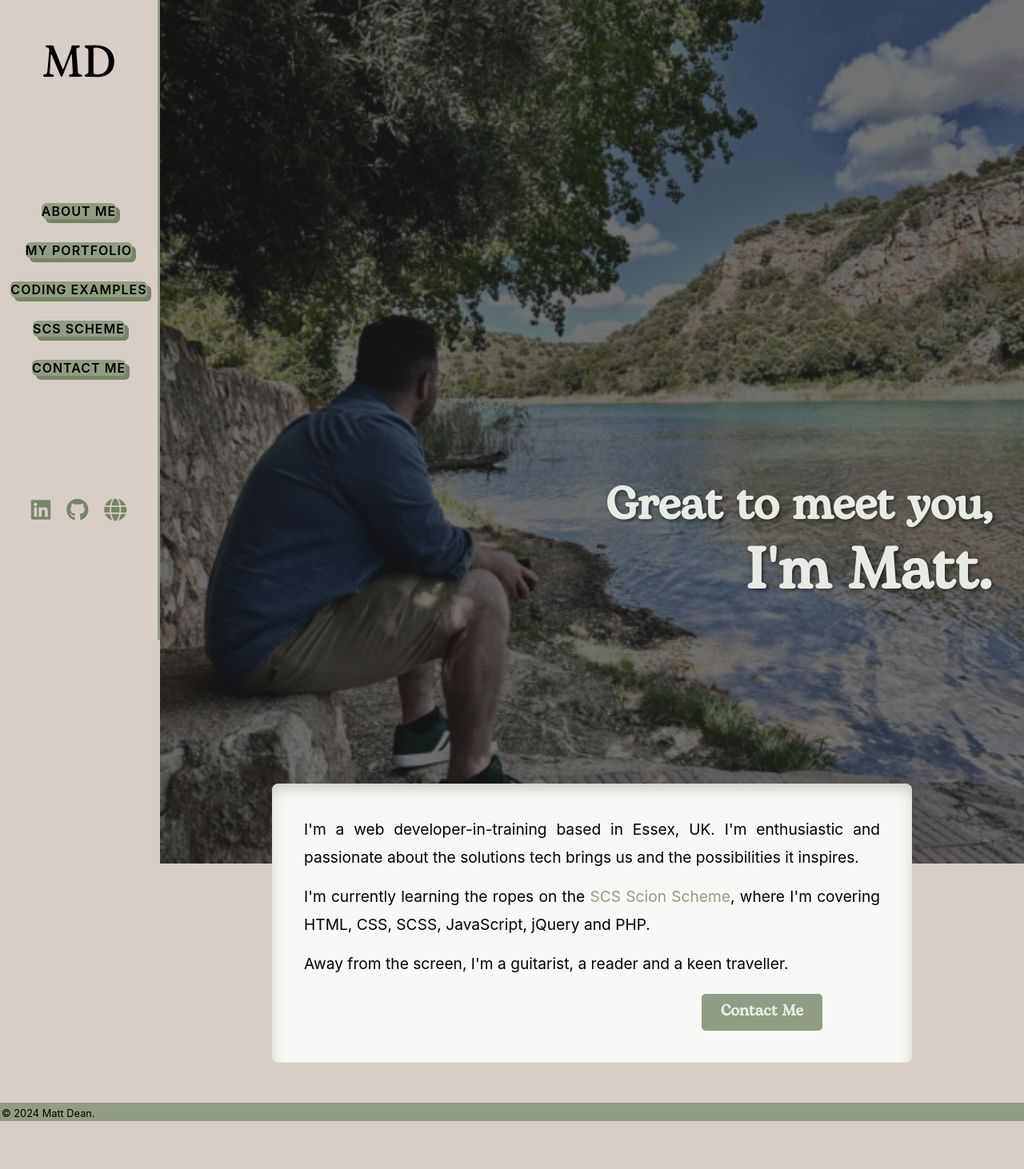
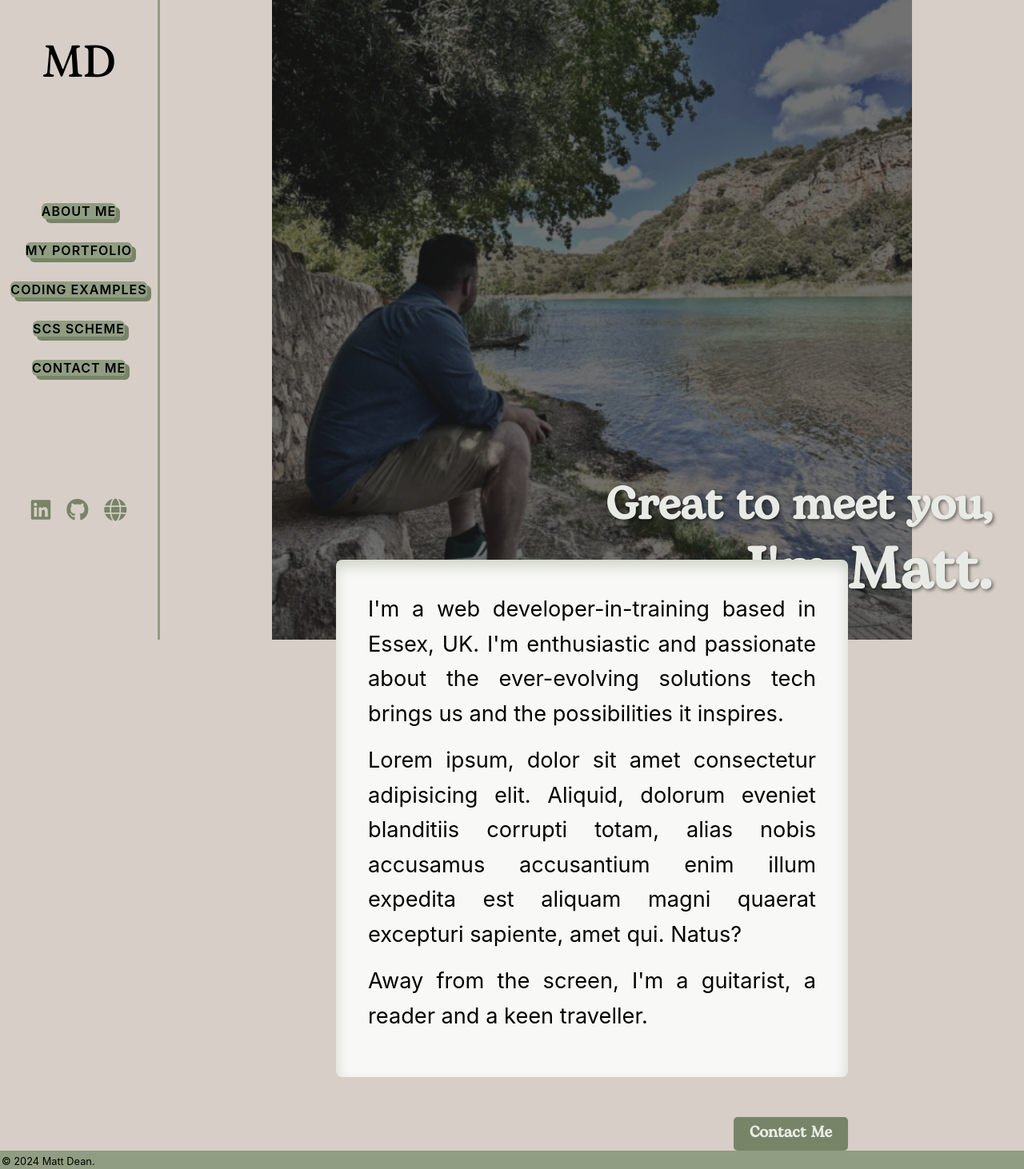
Before and after one commit to MattJDean/Netmatters-Portfolio, a PHP site: page /about-me.html in a window 1280 px wide. Shown: the whole page at 80% size. Before the commit the page ends 1402 px from the top, so only its background shows below. Run offline with PHP 8.4, Linux system fonts and the light colour scheme; some libraries are stand-ins or nearby versions; some web fonts are replaced.

Commit message:
0100 09/09/24

```diff
--- a/about-me.html
+++ b/about-me.html
@@ -12,6 +12,7 @@
         <link rel="stylesheet" href="https://rsms.me/inter/inter.css">
         <script src="https://kit.fontawesome.com/ee55ddb165.js" crossorigin="anonymous"></script>
         <link rel="stylesheet" href="css/style.css">
+        <link rel="stylesheet" type='text/css' href="https://cdn.jsdelivr.net/gh/devicons/devicon@latest/devicon.min.css" />
         <script src="https://code.jquery.com/jquery-3.6.0.min.js"></script>
     </head>
 <body>
@@ -73,9 +74,9 @@
         </div>
 
         <!-------------------------------------------------------------------------------------------------- < 768px Viewport-->
-        <div class="about__container">
-            <section id="about">
-                    <!--------------------------------------------------------------About Me Header-->
+        <div id="about" class="about__container">
+            <section class="image">
+                    <!--------------------------------------------------------------About Me Image-->
                     <div class="about__header">
                         <div class="about__header--img"><img src="/assets/img/about-me.png"></div>
                     </div>
@@ -85,18 +86,24 @@
                         <h1 class="headline__h1"><span>Great to meet you,</span></h1>
                         <h2 class="headline__h2"><span>I'm Matt.</span></h2>
                     </div>
-
-                    <!--------------------------------------------------------------About Me Main-->
-                    <div class="about__main">
-                            <p>I'm a web developer-in-training based in Essex, UK. I'm enthusiastic and passionate about the solutions tech brings us and the possibilities it inspires. </p>
-                            <p>I'm currently learning the ropes on the <a href="http://www.netmatters.co.uk/train-for-a-career-in-tech">SCS Scion Scheme</a>, where I'm covering HTML, CSS, SCSS, JavaScript, jQuery and PHP.</p>
+            </section>
+                    <!--------------------------------------------------------------About Me Text-->
+            <section class="text">
+                    <div class="about__text">
+                            <p>I'm a web developer-in-training based in Essex, UK. I'm enthusiastic and passionate about the ever-evolving  solutions tech brings us and the possibilities it inspires. </p>
+                            <p>Lorem ipsum, dolor sit amet consectetur adipisicing elit. Aliquid, dolorum eveniet blanditiis corrupti totam, alias nobis accusamus accusantium enim illum expedita est aliquam magni quaerat excepturi sapiente, amet qui. Natus?</p>
                             <p>Away from the screen, I'm a guitarist, a reader and a keen traveller. </p>
-                            <p></p>
-                            <div class="about__cta">
-                                <a href="/index.html#contact" class="contact-button">Contact Me</a>
-                            </div>
+                            <i class="html"></i>
+                            <i class="html"></i>
+                            <i class="html"></i>
+                            <i class="html"></i>
+                            <i class="html"></i>
+                            <i class="html"></i>
+                            <i class="html"></i>
                     </div>
-
+                    <div class="about__cta">
+                        <a href="/index.html#contact" class="contact-button">Contact Me</a>
+                    </div>
             </section>
         </div>
 
--- /dev/null
+++ b/scss/base/_icons.scss
@@ -0,0 +1,5 @@
+// SVG Icons
+
+// DevIcons
+
+$html-5: unquote('%3Csvg xmlns='http://www.w3.org/2000/svg' viewBox='0 0 128 128'%3E%3Cpath fill='%23E44D26' d='M19.569 27l8.087 89.919 36.289 9.682 36.39-9.499L108.431 27H19.569zM91.61 47.471l-.507 5.834L90.88 56H48.311l1.017 12h40.54l-.271 2.231-2.615 28.909-.192 1.69L64 106.964v-.005l-.027.012-22.777-5.916L39.65 84h11.168l.791 8.46 12.385 3.139.006-.234v.012l12.412-2.649L77.708 79H39.153l-2.734-30.836L36.152 45h55.724l-.266 2.471zM27.956 1.627h5.622v5.556h5.144V1.627h5.623v16.822h-5.623v-5.633h-5.143v5.633h-5.623V1.627zm23.782 5.579h-4.95V1.627h15.525v5.579h-4.952v11.243h-5.623V7.206zm13.039-5.579h5.862l3.607 5.911 3.603-5.911h5.865v16.822h-5.601v-8.338l-3.867 5.981h-.098l-3.87-5.981v8.338h-5.502V1.627zm21.736 0h5.624v11.262h7.907v5.561H86.513V1.627z'%3E%3C/path%3E%3C/svg%3E');
--- a/scss/components/_burger.scss
+++ b/scss/components/_burger.scss
@@ -98,44 +111,6 @@
           position: relative;
           text-decoration: none;
           padding: 10px;
-
-          .hero__text--h1 {
-              top: 40%;
-              font-size: clamp(2rem, 5vw, 3rem);
-              letter-spacing: 0.05em;
-              text-shadow: 1px 1px 0 rgba(0, 0, 0, 0.3),
-                       2px 2px 0 rgba(0, 0, 0, 0.2);
-                       filter: blur(0.1px);
-
-              @include respond-to(sm) {
-                  top: 35%;
-                  font-size: clamp(1.5rem, 4vw, 2.5rem);
-              }
-
-              @include respond-to(xs) {
-                  top: 30%;
-                  font-size: clamp(1rem, 3vw, 2rem);
-              }
-            }
-
-          .hero__text--h2,
-          .typewriter {
-              top: 55%;
-              font-size: clamp(3rem, 7vw, 4rem);
-              letter-spacing: 0.03em;
-              text-shadow: 1px 1px 2px rgba(0, 0, 0, 0.5),
-                            2px 2px 2px rgba(0, 0, 0, 0.4);
-                            filter: blur(0.1px);
-              @include respond-to(sm) {
-                  top: 60%;
-                  font-size: clamp(2.5rem, 6vw, 3.5rem);
-              }
-
-              @include respond-to(xs) {
-                  top: 65%;
-                  font-size: clamp(2rem, 5vw, 3rem);
-              }
-           }
 
 
               // Links Hover Effect
--- a/scss/pages/_about.scss
+++ b/scss/pages/_about.scss
@@ -11,7 +11,9 @@ body {
     max-width: 100%;
     display: flex;
     flex-direction: column;
+    justify-content: center;
     align-items: center;
+    overflow: hidden;
 
     @include respond-to(md) {
         padding-left: 200px;
@@ -28,9 +30,8 @@ body {
     overflow: hidden;
 
     &--img img {
-        width: 100%;
-        height: auto;
-        display: block;
+        min-width: 100%;
+        height: 100vh;
         object-fit: cover;
         filter: brightness(0.5);
     }
@@ -94,7 +95,7 @@ body {
     }
 }
 
-.about__main {
+.about__text {
     width: 90%;
     max-width: 800px;
     margin: -50px auto 50px;
@@ -119,7 +120,7 @@ body {
 
     p {
         font-family: $base-font-family;
-        font-size: clamp(1rem, 2vw, 1.2rem);
+        font-size: clamp(1.5rem, 3vw, 1.7rem);
         line-height: 1.6;
         text-align: justify;
         margin-bottom: 15px;
@@ -127,20 +128,6 @@ body {
         margin-left: auto;
         margin-right: auto;
 
-        @include respond-to(md) {
-            font-size: 1.2rem;
-            line-height: 1.8;
-        }
-
-        a {
-            text-decoration: none;
-            color: $primary-color;
-            transition: color 0.3s ease;
-
-            &:hover, &:focus {
-                color: darken($primary-color, 10%);
-            }
-        }
     }
 }
 
@@ -163,7 +150,7 @@ body {
 .contact-button {
     display: inline-block;
     padding: 10px 20px;
-    background-color: $primary-color;
+    background-color: darken($primary-color, 10%);
     color: $secondary-text-color;
     text-decoration: none;
     font-family: $hero-font;
@@ -175,15 +162,6 @@ body {
     &:hover, &:focus {
         background-color: darken($primary-color, 10%);
         transform: translateY(-2px);
-    }
-
-    &:active {
-        transform: translateY(0);
-    }
-
-    @include respond-to(md) {
-        font-size: 1.2rem;
-        padding: 12px 24px;
     }
 }
 
```
Also changed, not shown: other parts of scss/components/_burger.scss (+29 -33 lines), index.html (+9 -8 lines), js/main.js (+14 -35 lines), css/style.css.
